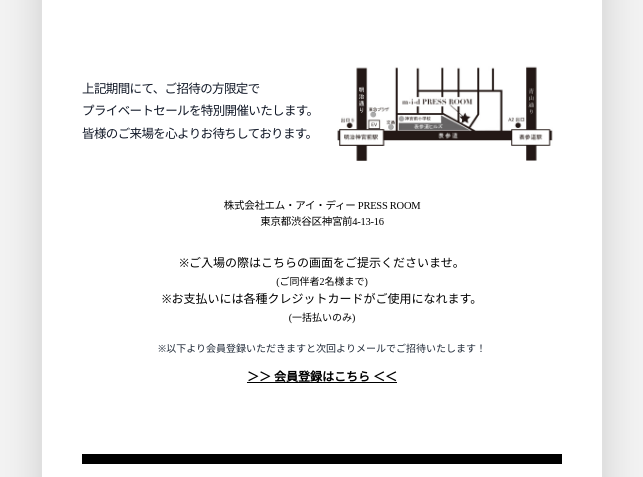
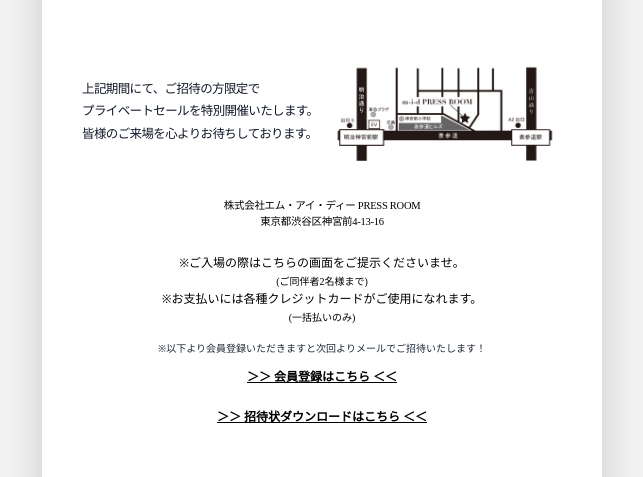
Before and after one commit to m-i-d-privatesale/tokyo_2610, a plain HTML site: page index.html in a window 1280 px wide. Shown: the part 323-800 px from the top of the page, without its empty margins (318-961 px from the left). Drawn offline with nearby package versions, Linux system fonts and the light colour scheme.

Commit message:
Update index.html

```diff
--- a/index.html
+++ b/index.html
@@ -102,6 +102,14 @@
                    class="text-[12px] font-bold text-black underline hover:opacity-75 transition-opacity nowrap inline-block">
                     ＞＞ 会員登録はこちら ＜＜
                 </a>
+
+                <!-- 追加部分：招待状ダウンロードリンク -->
+                <div class="mt-4">
+                    <a href="img/privatesale_tokyo_invitation.png" download target="_blank" rel="noopener noreferrer"
+                       class="text-[12px] font-bold text-black underline hover:opacity-75 transition-opacity nowrap inline-block">
+                        ＞＞ 招待状ダウンロードはこちら ＜＜
+                    </a>
+                </div>
             </div>
 
             <br />
```
